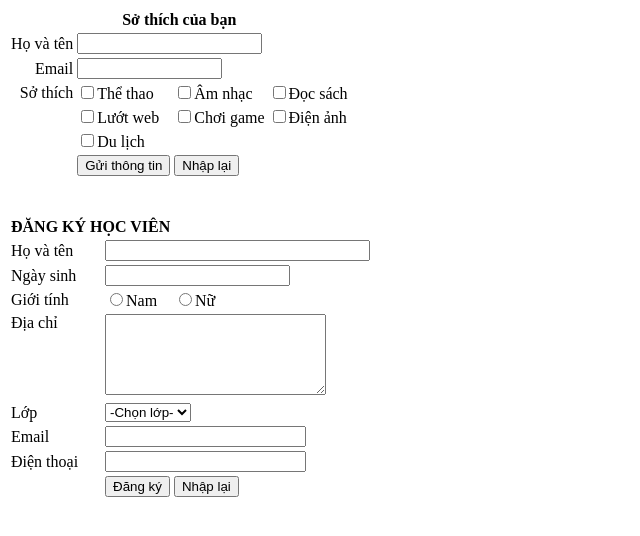
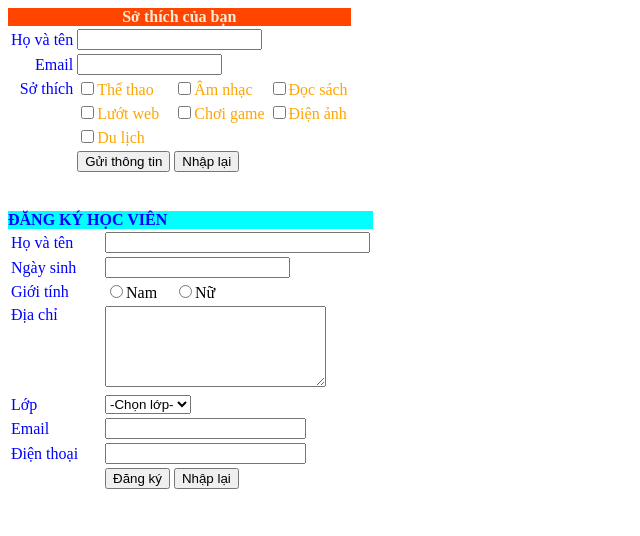
Before and after one commit to HoangHai0156/Module_1_Hoang_Hai_c0223g1, a plain HTML site: page [Bài tập] Tạo form đơn giản/tableSimpleForm.html in a window 1280 px wide. Shown: the whole page, without its empty margins (0-640 px from the left). Drawn offline with Linux system fonts and the light colour scheme.

Commit message:
13/03/23

```diff
--- a/[Bài tập] Tạo form đơn giản/tableSimpleForm.html
+++ b/[Bài tập] Tạo form đơn giản/tableSimpleForm.html
@@ -5,16 +5,42 @@
     <meta http-equiv="X-UA-Compatible" content="IE=edge">
     <meta name="viewport" content="width=device-width, initial-scale=1.0">
     <title>Simple Form</title>
+    <style>
+        #cap1{
+            background-color: orangered;
+            color: antiquewhite;
+        }
+        #table1>tbody>tr>td:first-child{
+            color: blue;
+        }
+        #table1>tbody>tr:nth-child(3){
+            color: orange;
+        }
+        #table1>tbody>tr:nth-child(4){
+            color: orange;
+        }
+        #table1>tbody>tr:nth-child(5){
+            color: orange;
+        }
+        #cap2{
+            text-align: left;
+            background-color: aqua;
+            color: blue;
+        }
+        #table2>tbody>tr>td:first-child{
+            color: blue;
+        }
+    </style>
 </head>
 <body>
     <form action="" method="post">
-        <table>
-            <thead>
-                <th colspan="4">Sở thích của bạn</th>
-            </thead>
+        <table id="table1">
+            <caption id="cap1">
+                <strong>Sở thích của bạn</strong>
+            </caption>
             <tbody>
                 <tr>
-                    <td align="right"">Họ và tên</td>
+                    <td align="right">Họ và tên</td>
                     <td colspan="2"><input type="text" name="yourname"></td>
                     <td></td>
                 </tr>
@@ -23,6 +49,7 @@
                     <td colspan="2"><input type="text" name="yourname" size="15"></td>
                     <td></td>
                 </tr>
+                <div>
                 <tr>
                     <td align="right">Sở thích</td>
                     <td>
@@ -53,6 +80,7 @@
                         <input type="checkbox" name="hobby">Du lịch
                     </td>
                 </tr>
+                </div>
                 <tr>
                     <td></td>
                     <td>
@@ -66,10 +94,10 @@
         </table>
         <br>
         <br>
-        <table>
-            <thead>
-                <th align="left" colspan="3">ĐĂNG KÝ HỌC VIÊN</th>
-            </thead>
+        <table id="table2">
+            <caption id="cap2">
+                <strong>ĐĂNG KÝ HỌC VIÊN</strong>
+            </caption>
             <tbody>
                 <tr>
                     <td align="left" width="90">Họ và tên</td>
--- /dev/null
+++ b/[Thực hành] Tạo bảng cơ bản/style.css
@@ -0,0 +1,15 @@
+*{
+    text-align: left;
+}
+table{
+    border-collapse: collapse;
+}
+table>thead>tr{
+    background-color: lightgray;
+}
+table>tbody>tr:nth-child(even){
+    background-color: lightgray;
+}
+td{
+    border: thick 1px black;
+}
```
Also changed, not shown: [Bài tập] Tạo form lấy survey khách hàng/survey.html (+13 -1 lines), [Thực hành] Luyện tập với cấu trúc switch-case/bai3SwitchCase.html (+25 -0 lines), [Thực hành] Tạo bảng cơ bản/tablesimple.html (+8 -3 lines).
